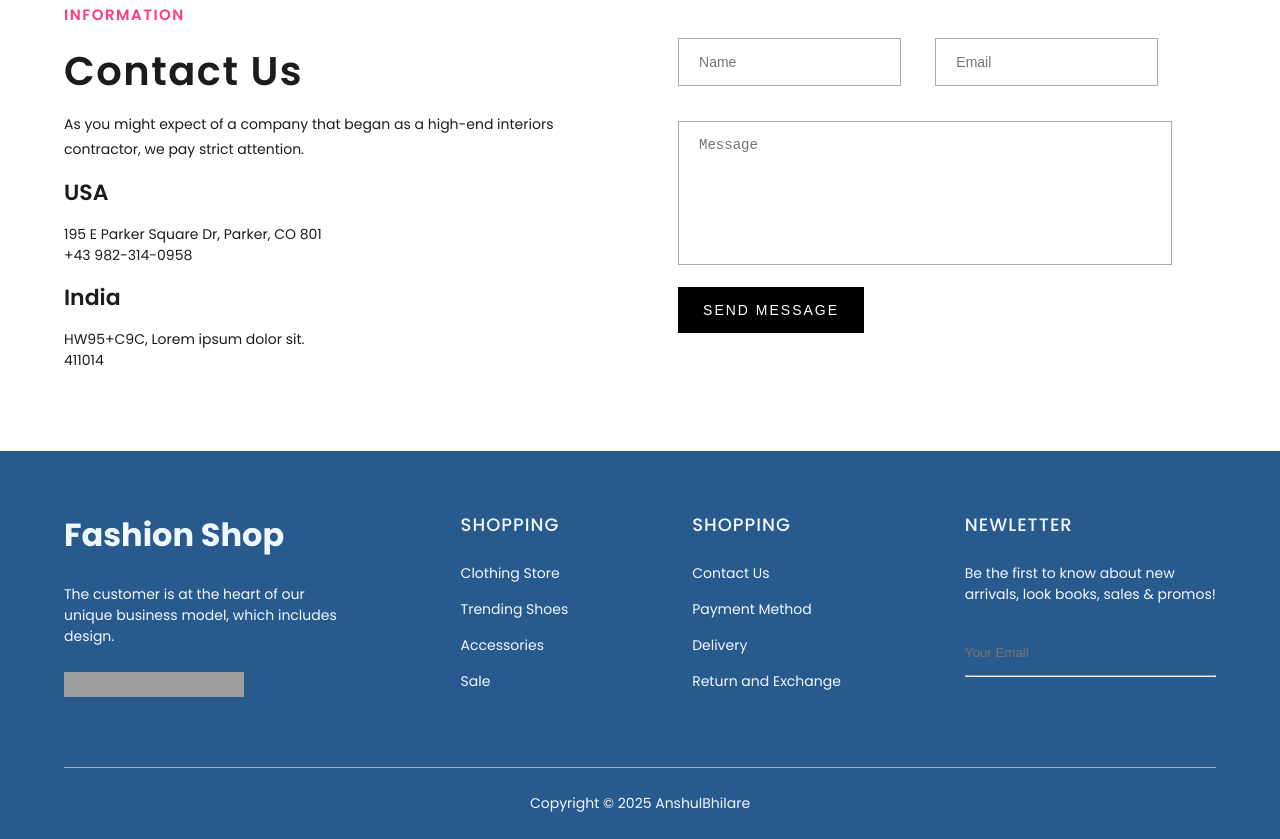
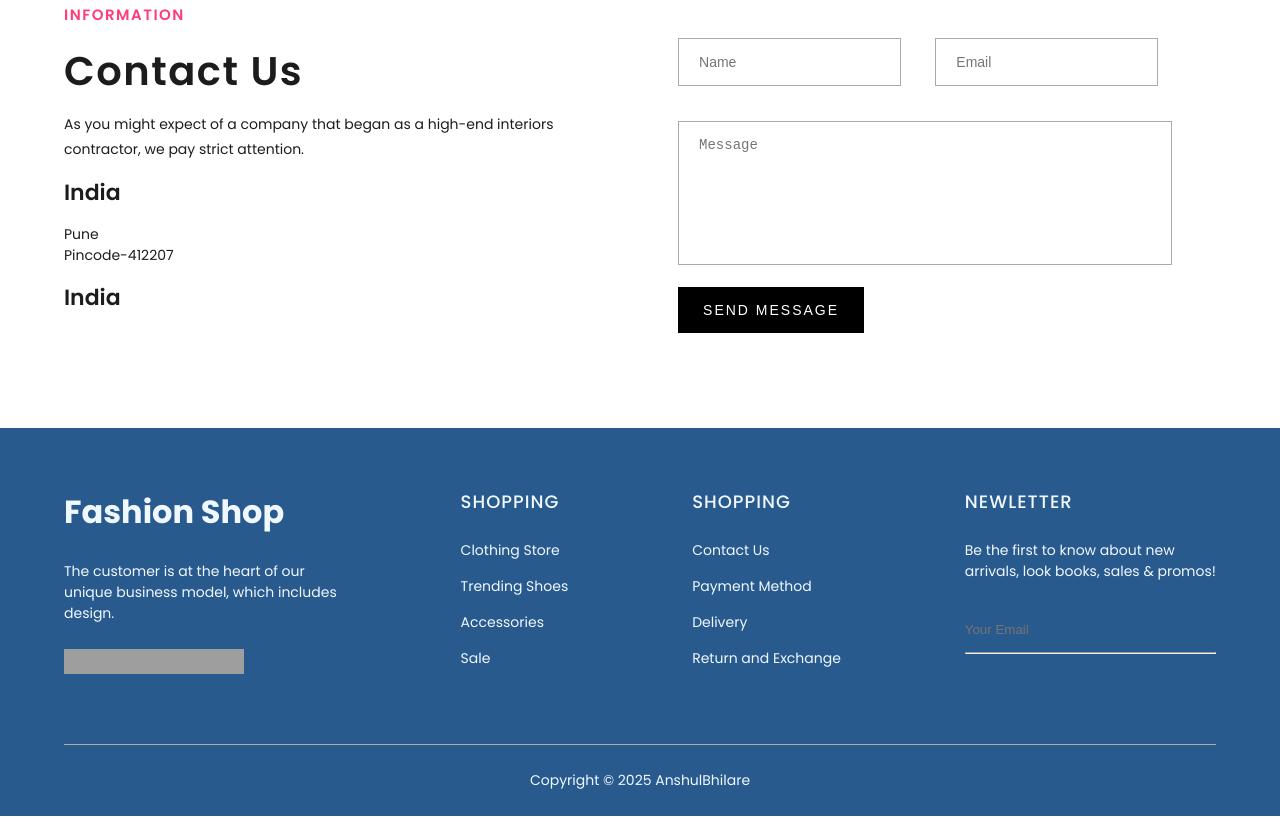
Before and after one commit to anshbytecode/E-Commerce-Website, a plain HTML site: page index.html in a window 1280 px wide. Shown: the part 2920-3759 px from the top of the page. After the commit the page ends 3736 px from the top, so only its background shows below. Drawn offline with Linux system fonts and the light colour scheme; grey boxes are pictures that could not be loaded; some icons are missing.

Commit message:
Update index.html

```diff
--- a/index.html
+++ b/index.html
@@ -451,10 +451,10 @@
                   <h1>Contact Us</h1>
                   <span>As you might expect of a company that began as a high-end interiors contractor, we pay strict
                       attention.</span>
-                  <h3>USA</h3>
-                  <p>195 E Parker Square Dr, Parker, CO 801<br>+43 982-314-0958</p>
                   <h3>India</h3>
-                  <p>HW95+C9C, Lorem ipsum dolor sit.<br>411014</p>
+                  <p>Pune<br>Pincode-412207</p>
+                  <h3>India</h3>
+
               </div>
               <div class="form-details">
                   <input type="text" name="name" id="name" placeholder="Name" required>
```
